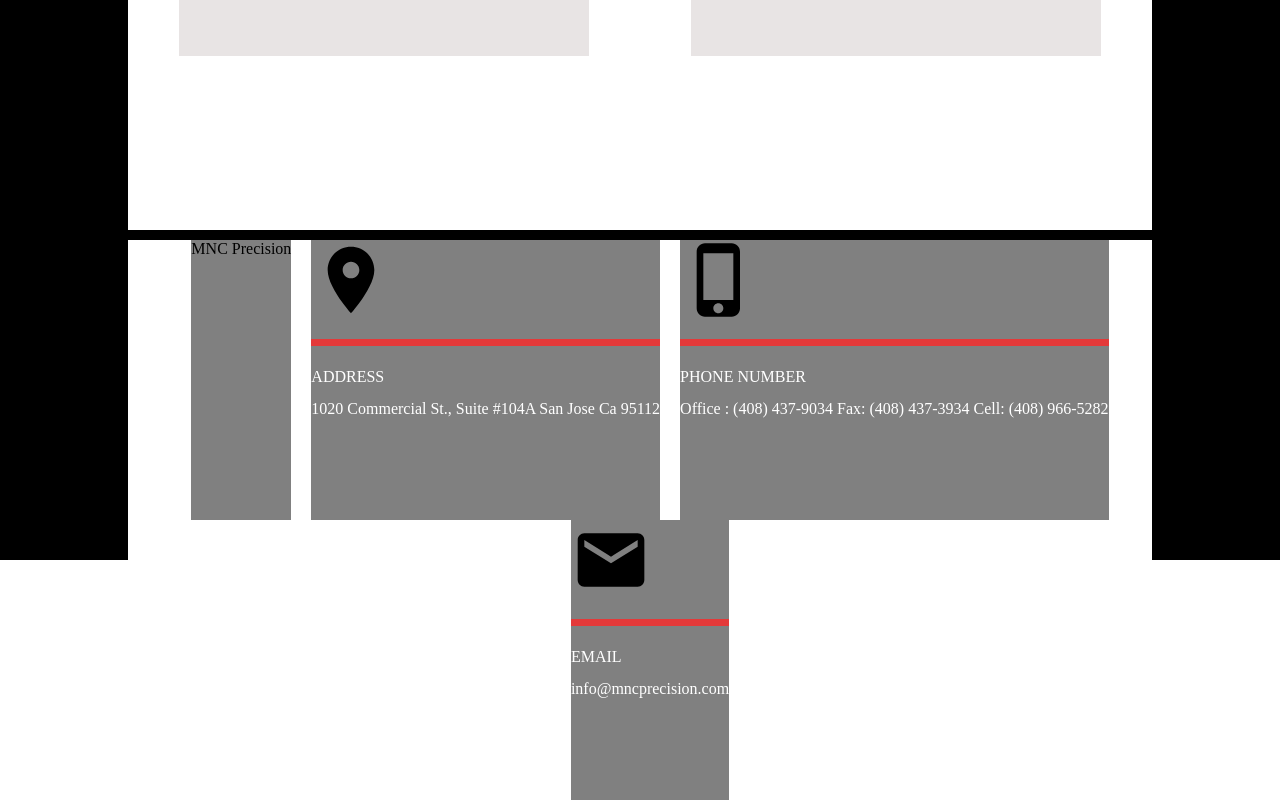
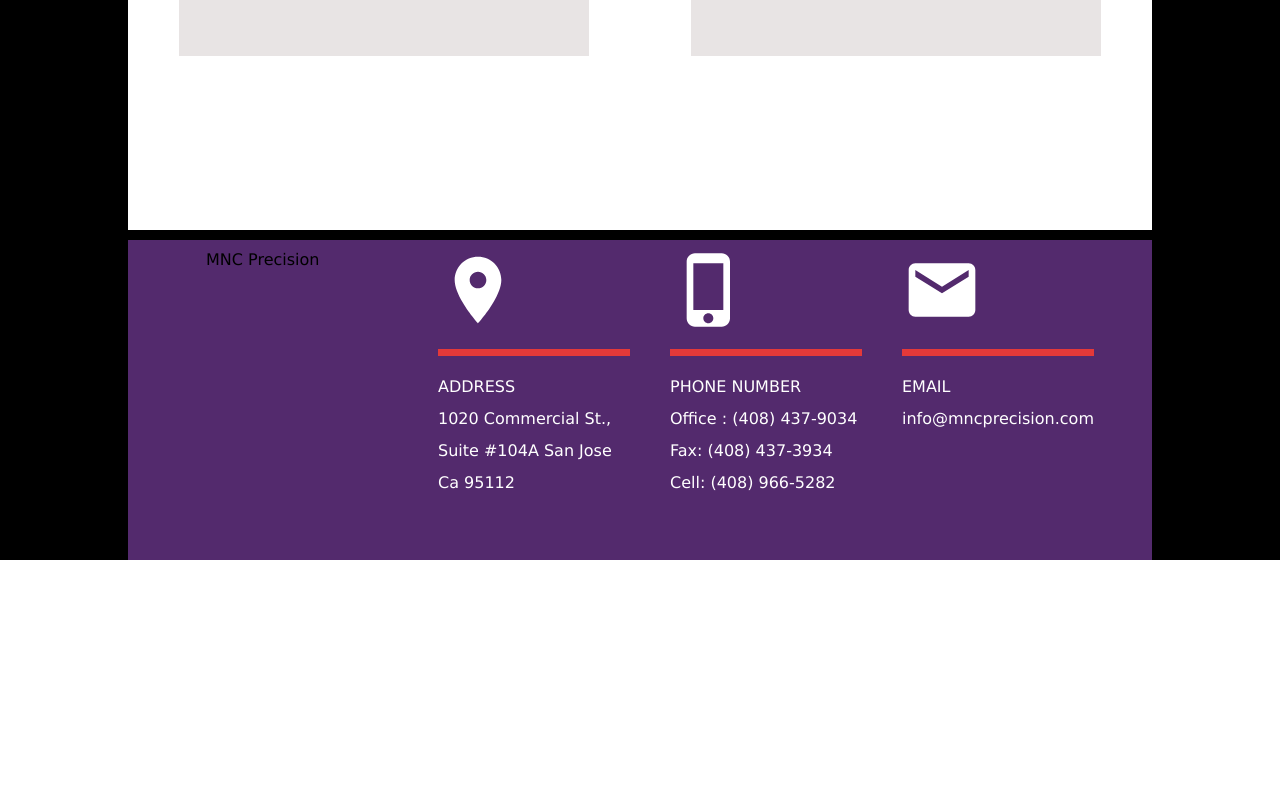
Before and after one commit to marynghiem/MNCPrecision, a React (Create React App) app: page /ContactUs in a window 1280 px wide. Shown: the part 970-1770 px from the top of the page. After the commit the page ends 1530 px from the top, so only its background shows below. Built offline with nearby package versions, Linux system fonts and the light colour scheme.

Commit message:
changed the font and footer background color

```diff
--- a/src/App.css
+++ b/src/App.css
@@ -2,6 +2,7 @@
   text-align: center;
   height: 100%;
   background-color: black;
+  font-family: Verdana, Helvetica, sans-serif;
 }
 
 .App-logo {
--- a/src/components/Footer.js
+++ b/src/components/Footer.js
@@ -10,14 +10,14 @@ export const Footer = () => {
       <div className="footerCompanyName footersections">MNC Precision</div>
       <div className="footerAddress footersections">
         <div className="iconBorderBottom">
-          <LocationOnIcon sx={{ fontSize: 80 }} />
+          <LocationOnIcon sx={{ fontSize: 80 }} style={{ color: "white" }} />
         </div>
         <div className="footerAddressTitle title">ADDRESS</div>
         <div className="footerAddressDescription descriptions"> 1020 Commercial St., Suite #104A San Jose Ca 95112</div>
       </div>
       <div className="footerPhoneNumber footersections">
         <div className="iconBorderBottom">
-          <PhoneIphoneIcon sx={{ fontSize: 80 }} />
+          <PhoneIphoneIcon sx={{ fontSize: 80 }} style={{ color: "white" }} />
         </div>
         <div className="footerPhoneNumberTitle title">PHONE NUMBER</div>
         <div className="footerPhoneNumberDescription descriptions">
@@ -26,7 +26,7 @@ export const Footer = () => {
       </div>
       <div className="footerEmail footersections">
         <div className="iconBorderBottom">
-          <EmailIcon sx={{ fontSize: 80 }} />
+          <EmailIcon sx={{ fontSize: 80 }} style={{ color: "white" }} />
         </div>
         <div className="footerEmailTitle title">EMAIL</div>
         <div className="footerEmailDescription descriptions">info@mncprecision.com</div>
--- a/src/css/Footer.css
+++ b/src/css/Footer.css
@@ -4,15 +4,17 @@
   height: 40vh;
   margin-top: 10px;
   width: 80vw;
+  background-color: rgb(83, 42, 109);
 }
 
 .footersections {
   display: inline-block;
   margin-left: 20px;
-  background-color: gray;
   height: 35vh;
   vertical-align: top;
   text-align: left;
+  width: 15vw;
+  padding: 10px;
 }
 
 .iconBorderBottom {
```
